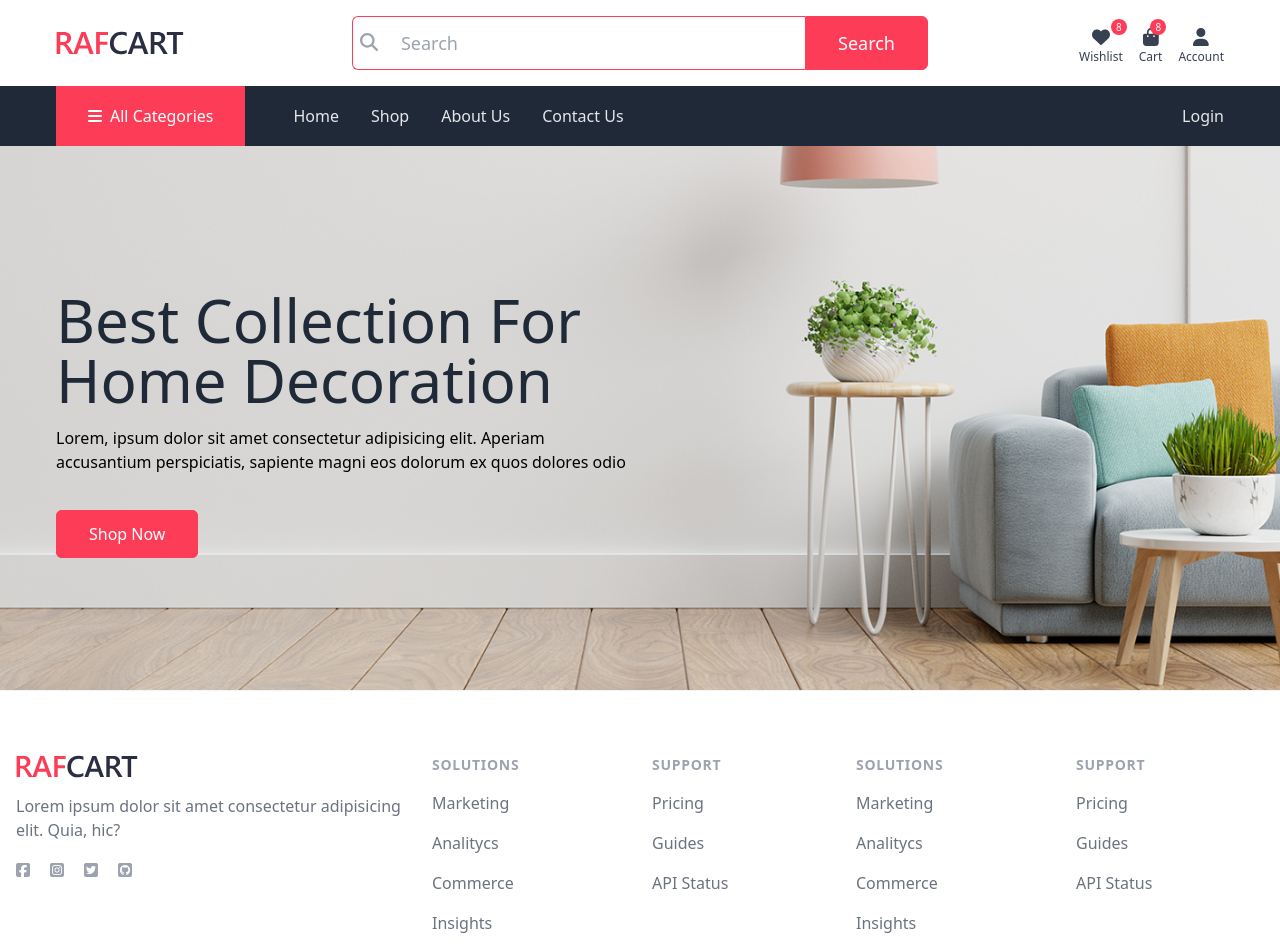
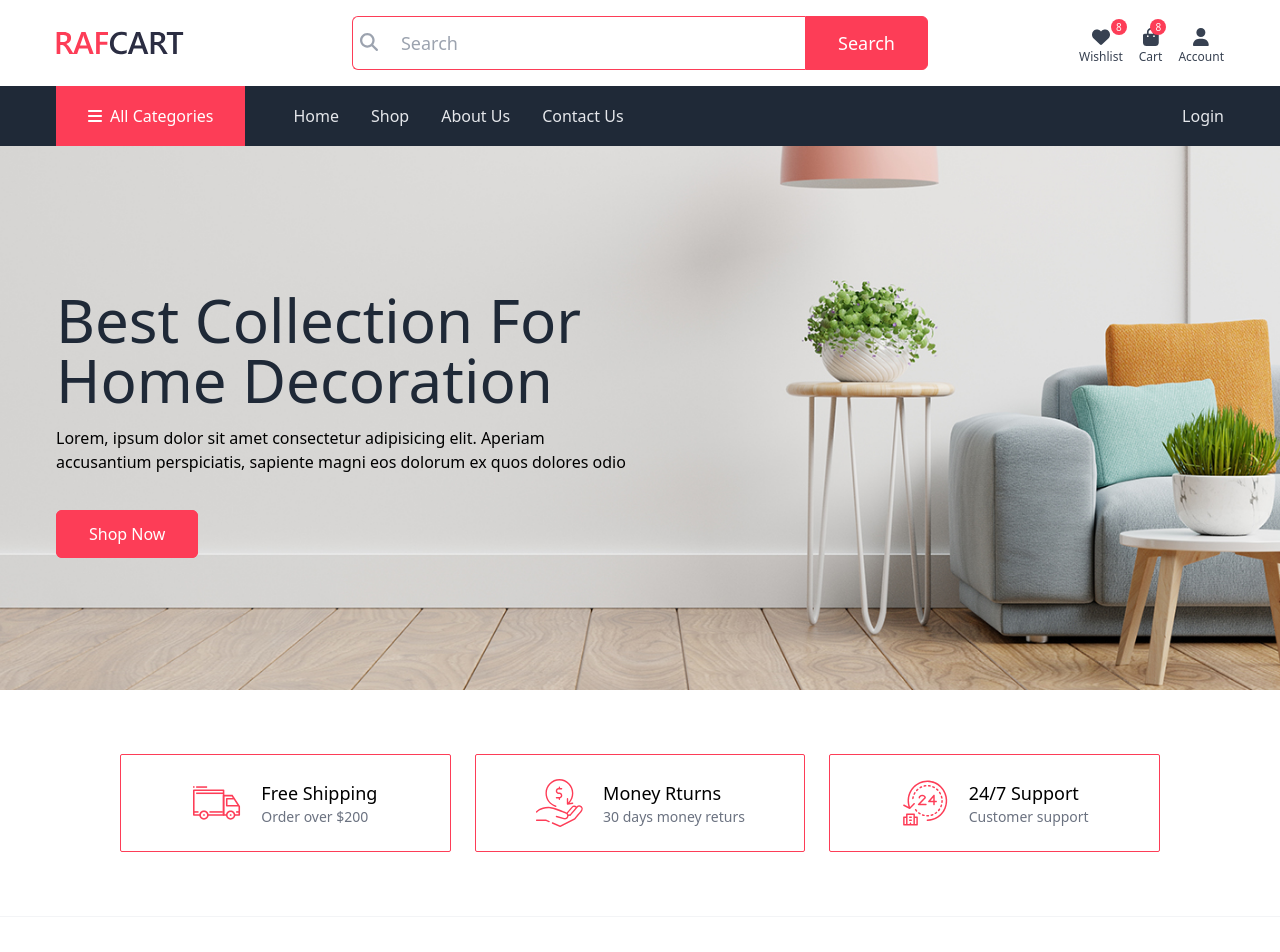
Before and after one commit to pads-sama/e-commerce-website, a React (Vite) app: page / in a window 1280 px wide. Shown: the top 952 px of the page. Built offline with nearby package versions, Linux system fonts and the light colour scheme.

Commit message:
added features section

```diff
--- /dev/null
+++ b/src/components/Home/Features.tsx
@@ -0,0 +1,48 @@
+const featureContent = [
+  {
+    id: 1,
+    title: "Free Shipping",
+    image: "images/icons/delivery-van.svg",
+    subTitle: "Order over $200",
+  },
+  {
+    id: 2,
+    title: "Money Rturns",
+    image: "images/icons/money-back.svg",
+    subTitle: "30 days money returs",
+  },
+  {
+    id: 3,
+    title: "24/7 Support",
+    image: "images/icons/service-hours.svg",
+    subTitle: "Customer support",
+  },
+];
+const Features = () => {
+  return (
+    <section className="container py-16">
+      <div className="w-10/12 grid grid-cols-1 md:grid-cols-3 gap-6 mx-auto justify-center">
+        {featureContent.map((feature) => (
+          <div
+            key={feature.id}
+            className="border border-primary rounded-sm px-3 py-6 flex justify-center items-center gap-5"
+          >
+            <img
+              src={feature.image}
+              alt={feature.title}
+              className="w-12 h-12 object-contain"
+            />
+            <div>
+              <h4 className="font-medium capitalize text-lg">
+                {feature.title}
+              </h4>
+              <p className="text-gray-500 text-sm">{feature.subTitle}</p>
+            </div>
+          </div>
+        ))}
+      </div>
+    </section>
+  );
+};
+
+export default Features;
--- a/src/components/Home/Hero.tsx
+++ b/src/components/Home/Hero.tsx
@@ -2,7 +2,7 @@ import { Link } from "react-router-dom";
 
 const Hero = () => {
   return (
-    <div
+    <section
       className="bg-cover bg-no-repeat bg-center py-20 sm:py-36 lg:px-10"
       style={{ backgroundImage: 'url("images/banner-bg.jpg")' }}
     >
@@ -26,7 +26,7 @@ const Hero = () => {
           </Link>
         </div>
       </div>
-    </div>
+    </section>
   );
 };
 
--- a/src/pages/Home/index.tsx
+++ b/src/pages/Home/index.tsx
@@ -1,9 +1,11 @@
+import Features from "../../components/Home/Features";
 import Hero from "../../components/Home/Hero";
 
 const Home = () => {
   return (
     <>
       <Hero />
+      <Features />
     </>
   );
 };
```
